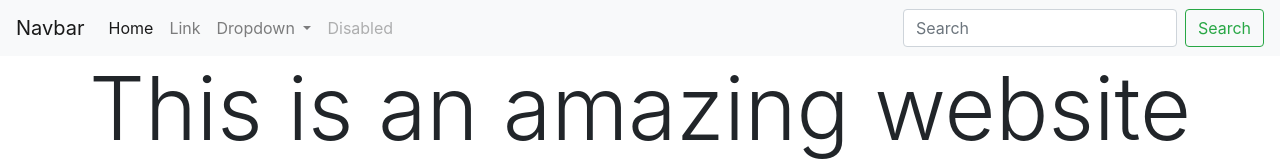
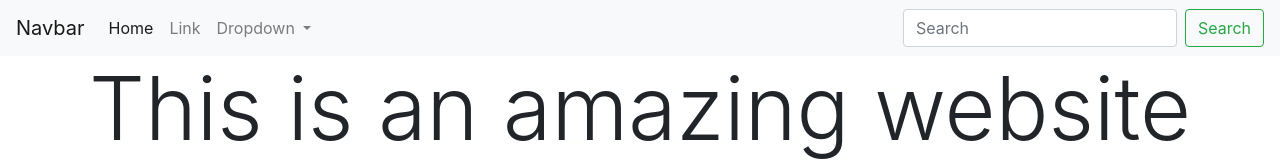
Before and after one commit to LongTran112/example, a plain HTML site: page index.html in a window 1280 px wide. Shown: the top 161 px of the page. Drawn offline with nearby package versions, Linux system fonts and the light colour scheme.

Commit message:
remove navbar item See: #7

```diff
--- a/index.html
+++ b/index.html
@@ -32,9 +32,6 @@
                     <a class="dropdown-item" href="#">Something else here</a>
                 </div>
             </li>
-            <li class="nav-item">
-                <a class="nav-link disabled" href="#" tabindex="-1" aria-disabled="true">Disabled</a>
-            </li>
         </ul>
         <form class="form-inline my-2 my-lg-0">
             <input class="form-control mr-sm-2" type="search" placeholder="Search" aria-label="Search">
```
